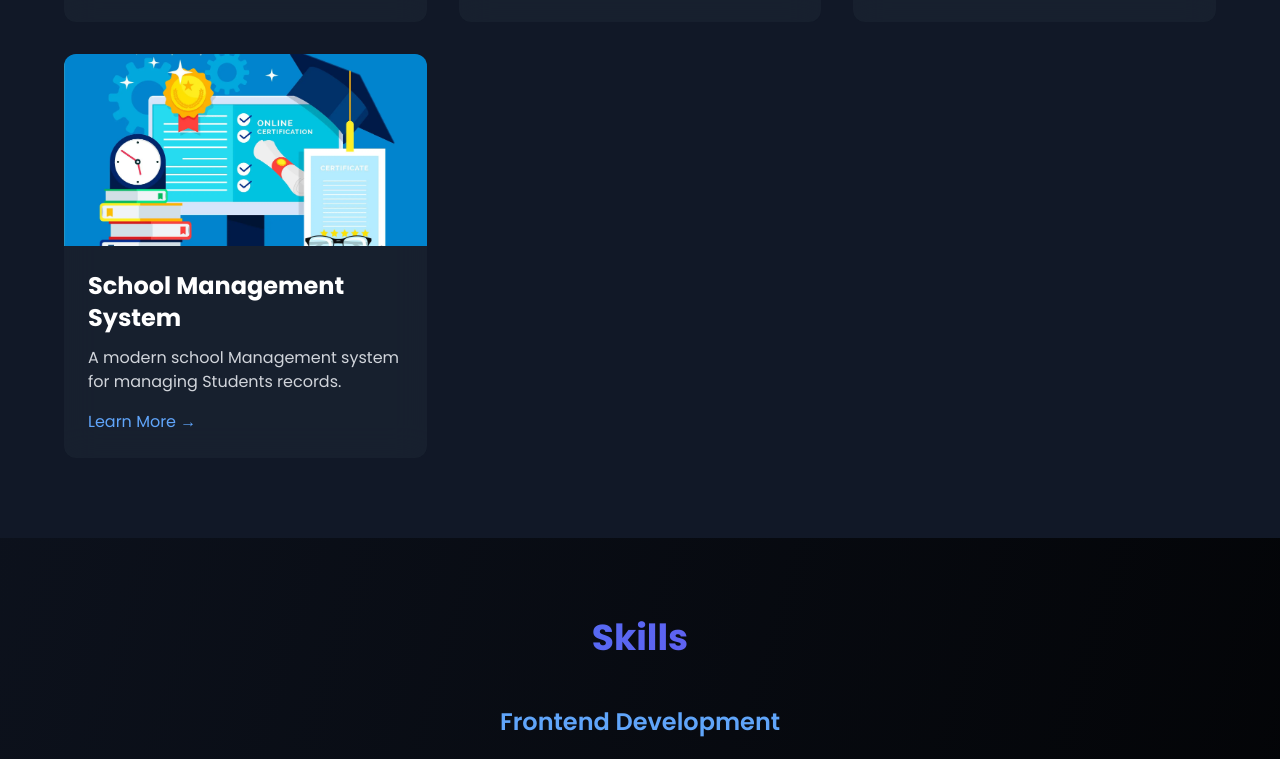
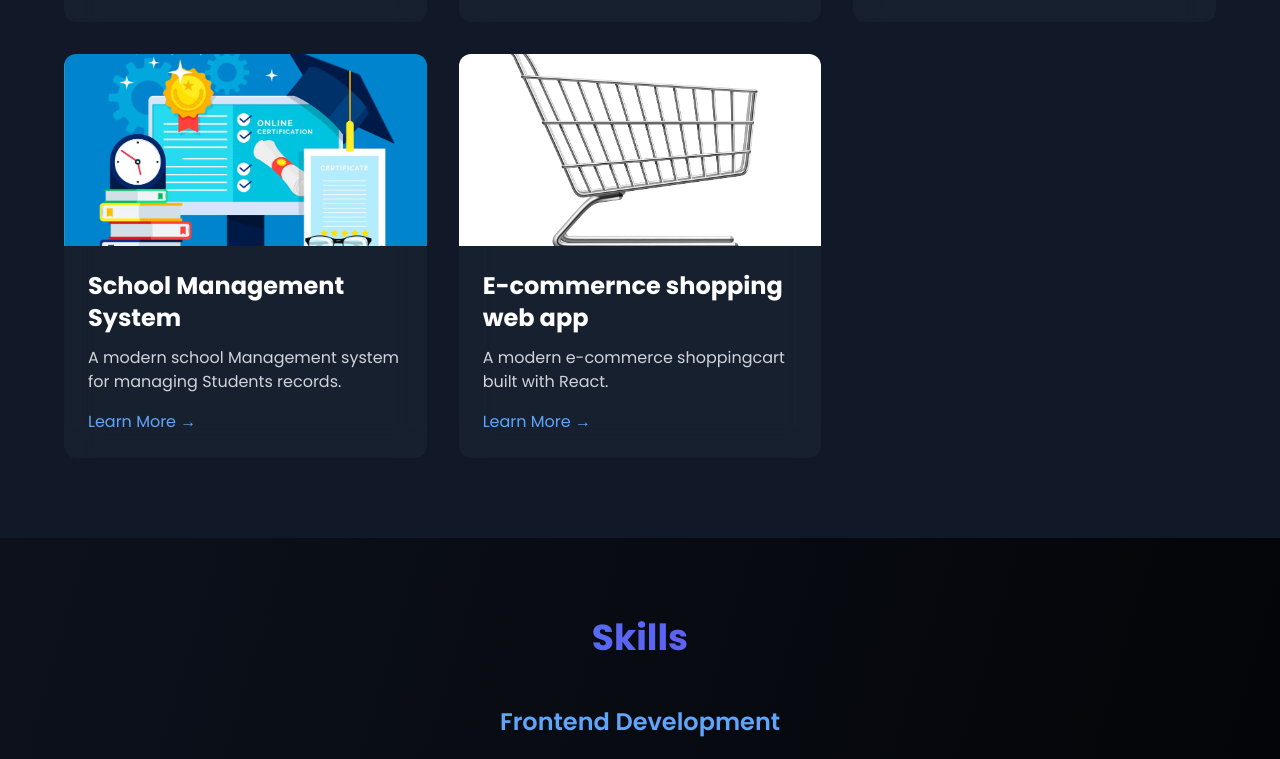
Before and after one commit to isaacmatovu/isaacportifolio, a website: page src/index.html in a window 1280 px wide. Shown: the part 1918-2677 px from the top of the page. Drawn offline with nearby package versions, Linux system fonts and the light colour scheme.

Commit message:
added shop image

```diff
--- a/src/index.html
+++ b/src/index.html
@@ -368,6 +368,40 @@
               >
             </div>
           </div>
+
+             <div
+            class="bg-gray-800 bg-opacity-50 backdrop-filter backdrop-blur-lg rounded-xl overflow-hidden transform hover:-translate-y-2 transition-all duration-300 hover:shadow-2xl"
+            data-aos="fade-up"
+          >
+            <picture>
+              <source
+                srcset="./images/optimized/shop.webp"
+                type="image/webp"
+              />
+              <img
+                src="./images/optimized/shop.webp"
+                alt="E-commerce Project"
+                class="w-full h-48 object-cover hover:scale-105 transition-transform duration-300"
+                loading="lazy"
+                decoding="async"
+              />
+            </picture>
+            <div class="p-6">
+              <h3 class="text-2xl font-bold mb-3">
+                E-commernce shopping web app
+              </h3>
+              <p class="text-gray-300 mb-4">
+                A modern e-commerce shoppingcart built with React.
+              </p>
+              <a
+                href="https://lovely-cactus-30f981.netlify.app/"
+                target="_blank"
+                class="text-blue-400 hover:text-blue-300 transition-colors duration-300"
+                >Learn More →</a
+              >
+            </div>
+          </div>
+          <div
           <!-- Add more project cards similarly -->
         </div>
       </div>
```
Also changed, not shown: src/images/optimized/shop.webp (added).
